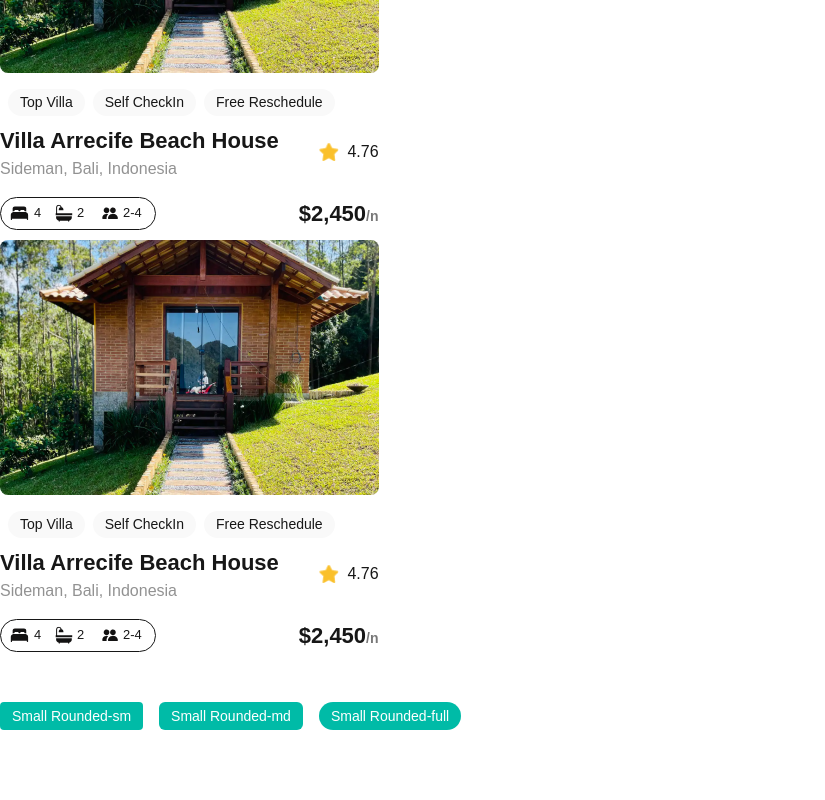
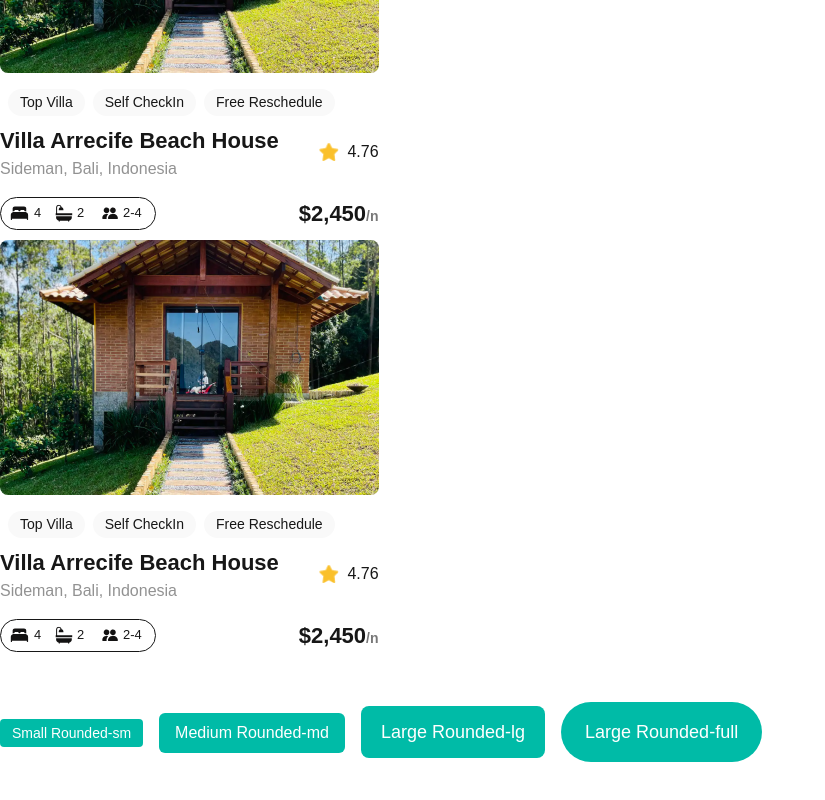
Before and after one commit to phoebeobaje/alx-project-0x00-setup, a Next.js app in the folder alx-project-0x00/: page /landing in a window 1280 px wide. Shown: the part 1134-1934 px from the top of the page, without its empty margins (0-825 px from the left). Before the commit the page ends 1904 px from the top, so only its background shows below. Built offline with nearby package versions, Linux system fonts and the light colour scheme.

Commit message:
fixing button

```diff
--- a/alx-project-0x00/components/Button.tsx
+++ b/alx-project-0x00/components/Button.tsx
@@ -1,18 +1,8 @@
 import { ButtonProps } from "@/interfaces";
-const sizeClasses = {
-  small: 'px-3 py-1 text-sm',
-  medium: 'px-4 py-2 text-base',
-  large: 'px-5 py-3 text-lg',
-};
-const shapeClasses = {
-  'rounded-sm': 'rounded-sm',
-  'rounded-md': 'rounded-md',
-  'rounded-full': 'rounded-full',
-}
-const Button: React.FC <ButtonProps>=({title, size="medium", shape="rounded-full", className=""})=>{
+const Button: React.FC <ButtonProps>=({title, styles=''})=>{
     return (
         <button
-        className={`bg-teal-500 text-white ${sizeClasses[size]} ${shapeClasses[shape]} ${className}`}
+        className={`bg-teal-500 text-white ${styles}`}
         >
         {title}
         </button>
--- a/alx-project-0x00/interfaces/index.ts
+++ b/alx-project-0x00/interfaces/index.ts
@@ -3,7 +3,5 @@
 }
 export interface ButtonProps {
   title: string;
-  size?: 'small' | 'medium' | 'large';
-  shape?: 'rounded-sm' | 'rounded-md' | 'rounded-full';
-  className?: string;
+  styles?: string
 }
--- a/alx-project-0x00/pages/landing.tsx
+++ b/alx-project-0x00/pages/landing.tsx
@@ -10,9 +10,10 @@
         <Card />
         <Card />
 <div className="space-x-4 my-10">
-          <Button title="Small Rounded-sm" size="small" shape="rounded-sm" />
-          <Button title="Small Rounded-md" size="small" shape="rounded-md" />
-          <Button title="Small Rounded-full" size="small" shape="rounded-full" />
+          <Button title="Small Rounded-sm" styles="small rounded-sm px-3 py-1 text-sm " />
+          <Button title="Medium Rounded-md" styles="small rounded-md px-4 py-2 text-base " />
+          <Button title="Large Rounded-lg" styles="small rounded-lg px-5 py-3 text-lg " />
+          <Button title="Large Rounded-full"styles="small rounded-full px-6 py-4 text-lg " />
         </div>
 
 
```
